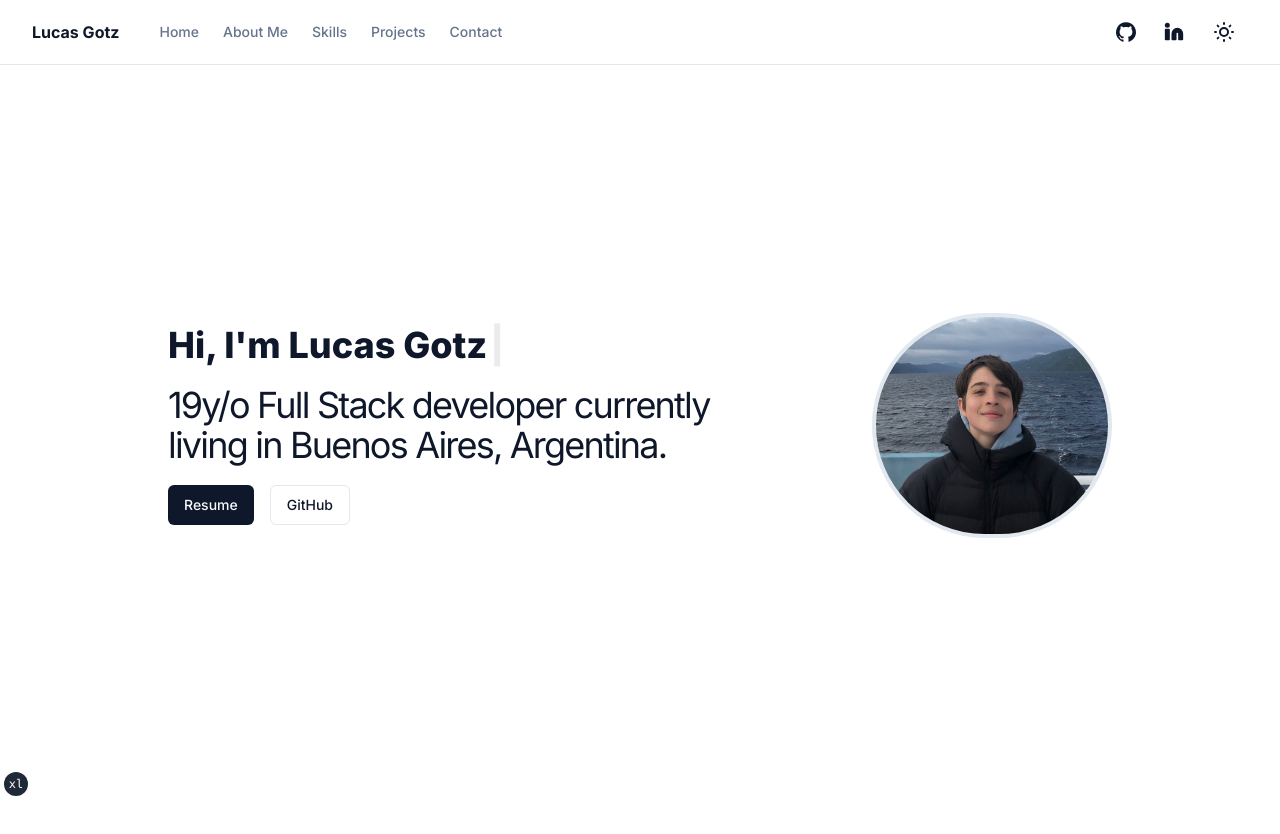
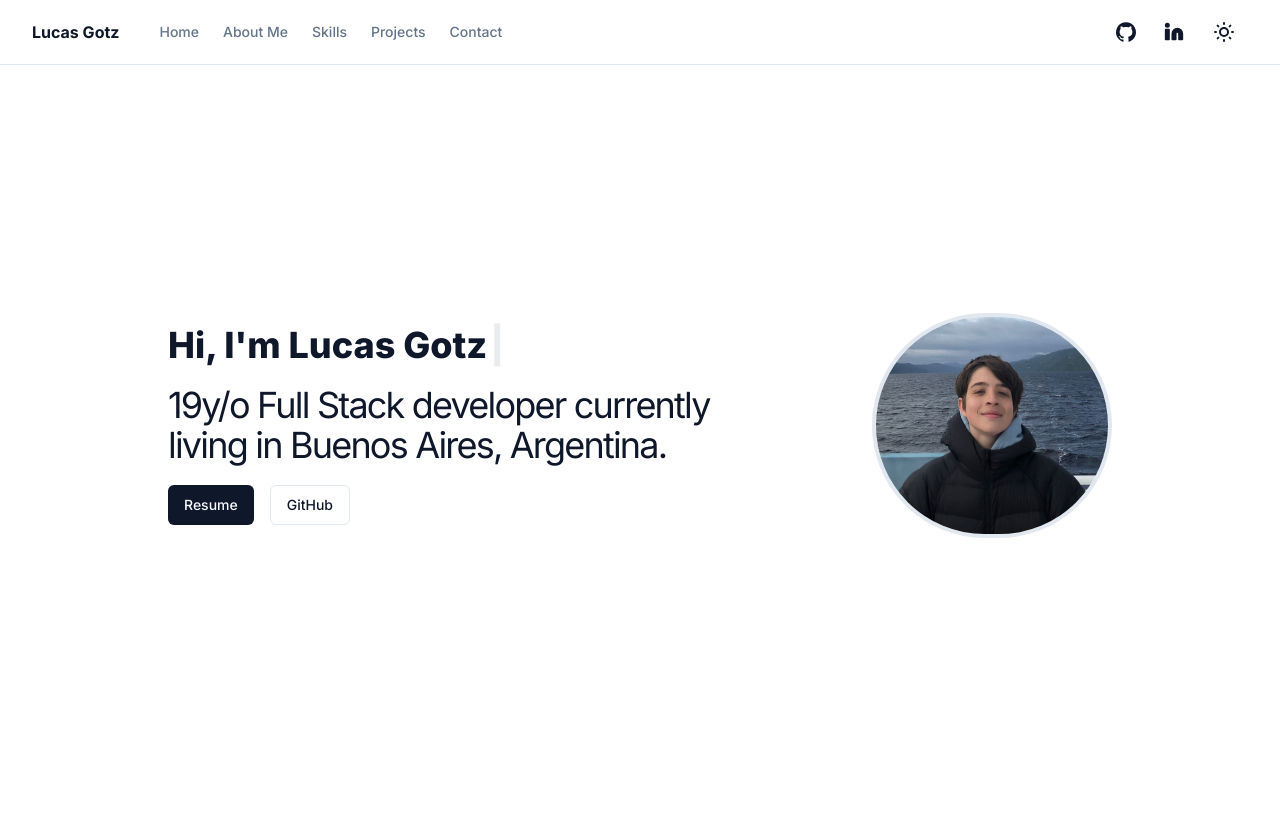
Before and after one commit to lucasgotz13/next-portfolio, a Next.js app: page / in a window 1280 px wide. Shown: the top 834 px of the page. Built offline with nearby package versions, Linux system fonts and the light colour scheme.

Commit message:
Removed tailwind indicator

```diff
--- a/app/layout.tsx
+++ b/app/layout.tsx
@@ -45,7 +45,6 @@ export default function RootLayout({ children }: RootLayoutProps) {
               <SiteHeader />
               <div className="flex-1">{children}</div>
             </div>
-            <TailwindIndicator />
           </ThemeProvider>
         </body>
       </html>
```
